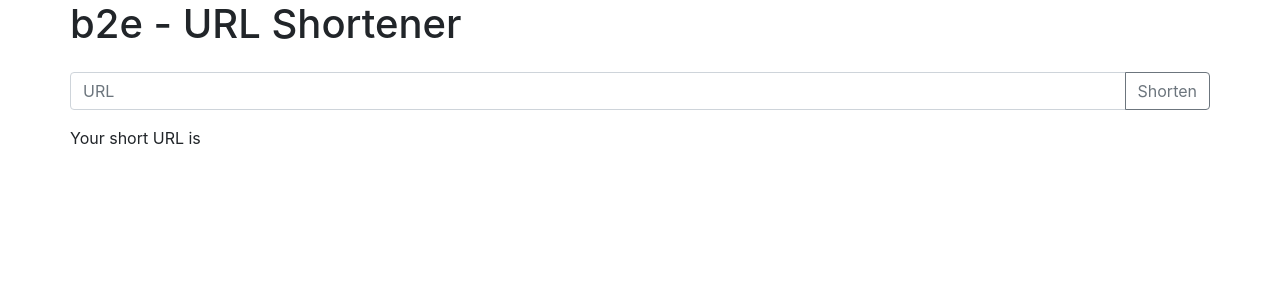
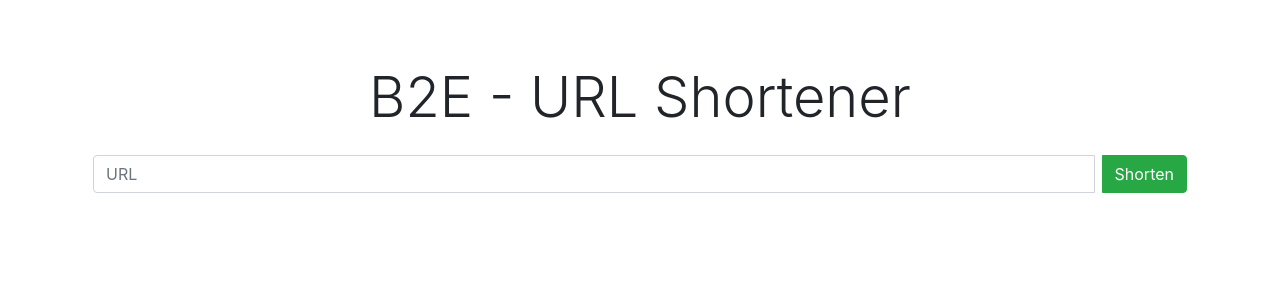
Before and after one commit to xero7689/cathay_demo, a Django app: page /b2e/ in a window 1280 px wide. Shown: the part 56-356 px from the top of the page. Run offline with Django 3.2, Linux system fonts and the light colour scheme; some libraries are stand-ins or nearby versions.

Commit message:
Enhance templates

```diff
--- a/templates/b2e.html
+++ b/templates/b2e.html
@@ -2,20 +2,22 @@
 {% block content %}
 {% verbatim %}
 
-<div class='row mb-3'>
-    <h1>b2e - URL Shortener</h2>
-</div>
+<div id='url_shortener' class='px-2 py-2 pt-md-5 pb-md-5 mx-auto'>
+    <h1 class='display-4 text-center py-3'>{{ app_title }}</h1>
 
-<div id='url_shortener' class='row mb-3'>
-    <div class="input-group mb-3">
-        <input type="url" v-model='input_url' class="form-control" placeholder="URL" aria-label="URL" aria-describedby="Submitted-URL">
-        <div class="input-group-append">
-            <button class="btn btn-outline-secondary" type="button" v-on:click='shorten_url'>Shorten</button>
+    <div id='shortener_form' class='row'>
+        <div class="input-group col col-md-auto mb-2">
+            <input type="url" v-model='input_url' class="form-control mr-sm-2" placeholder="URL" aria-label="URL" aria-describedby="Submitted-URL">
+            <div class="input-group-append">
+                <button class="btn btn-success my-2 my-sm-0" type="button" v-on:click='shorten_url'>Shorten</button>
+            </div>
         </div>
     </div>
-
-    <div class='mb-3'>
-        <p>Your short URL is <a v-bind:href="short_url">{{ short_url }}</a></p>
+    <div class='row mb-3' v-if="short_url">
+        <div class='col'>
+            <h4 class='text-center text-secondary mb-1'>Your short URL is <a v-bind:href="short_path">{{ short_url }}</a></h4>
+            <h4 class='text-center text-secondary'>Click it to redirect to <a class='text-primary'>{{ input_url }}</a></h4>
+        </div>
     </div>
 </div>
 
@@ -26,8 +28,9 @@
     var app = new Vue({
         el: '#url_shortener',
         data: {
-            name: 'Vue.js',
+            app_title: 'B2E - URL Shortener',
             input_url: null,
+            short_path: null,
             short_url: null
         },
         methods: {
@@ -37,7 +40,9 @@
                     axios.post('/b2e/shortener/', {'url': this.input_url})
                         .then(response=>{
                             console.log(response);
-                            this.short_url = response['data']['short'];
+                            console.log(location);
+                            this.short_path = response['data']['short'];
+                            this.short_url = location.href + this.short_path;
                         })
                         .catch(error=>{
                             console.log(error);
--- a/templates/base.html
+++ b/templates/base.html
@@ -25,10 +25,10 @@
       <div class="collapse navbar-collapse" id="navbarSupportedContent">
         <ul class="navbar-nav mr-auto">
           <li class="nav-item">
-            <a class="nav-link" href="#">F2E</a>
+              <a class="nav-link" href={% url 'f2e' %}>F2E</a>
           </li>
           <li class="nav-item">
-            <a class="nav-link" href="#">B2E</a>
+            <a class="nav-link" href={% url 'b2e' %}>B2E</a>
           </li>
         </ul>
       </div>
--- a/templates/f2e.html
+++ b/templates/f2e.html
@@ -3,10 +3,6 @@
 {% verbatim %}
 <div id='orders' class='px-3 py-3 pt-md-5 pb-md-4 mx-auto'>
     <h1 class='display-4 text-center py-3'>{{ app_title }}</h1>
-    <p>Front-end implementation of f2e demo.</p>
-    <p>* python-django(2.1)</p>
-    <p>* vue.js + axios.js + boostrap.js</p>
-
     <div id='processing_orders'>
         <div class='row order_list_header border'>
             <div class='col pl-4 py-2'>
```
